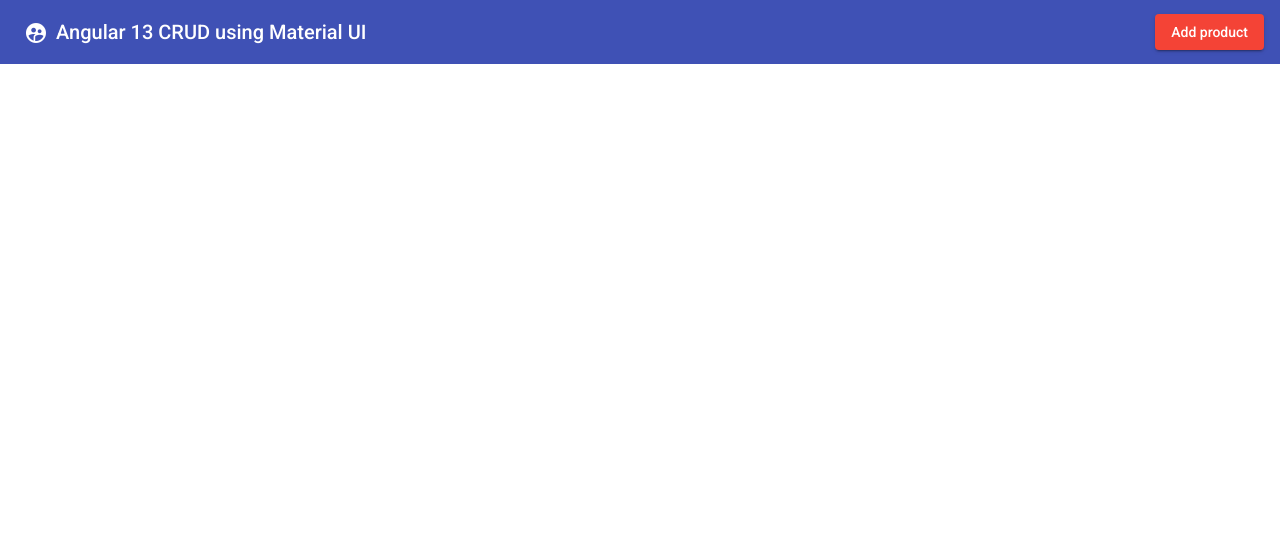
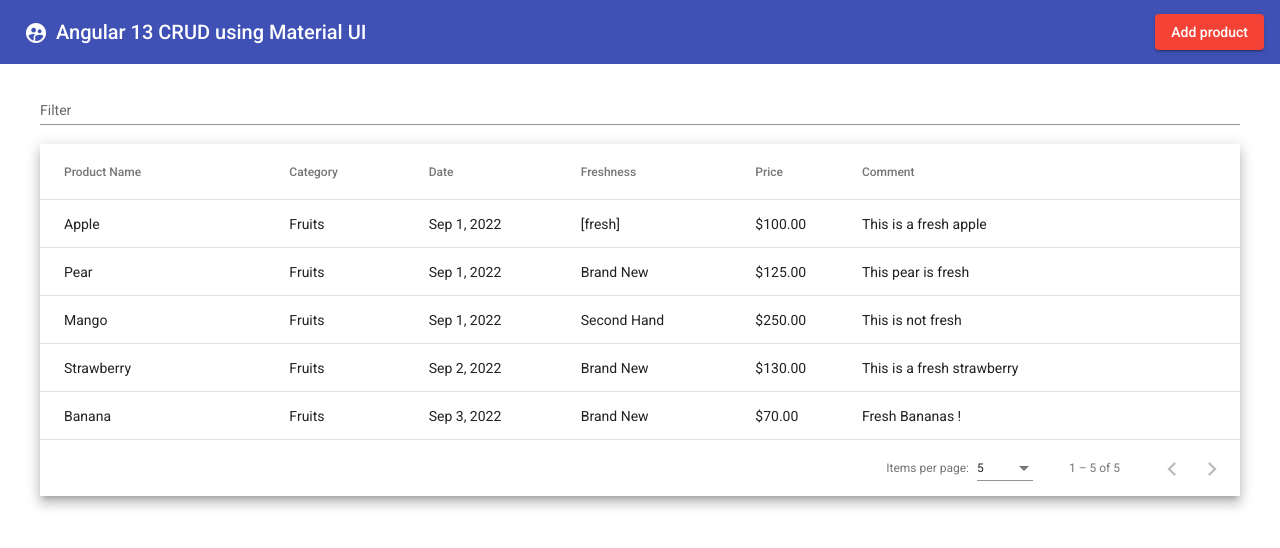
Before and after one commit to Karl911/angular-world-records, an Angular app: page / in a window 1280 px wide. Shown: the top 548 px of the page. Built offline with nearby package versions, Linux system fonts and the light colour scheme; data requests are answered from the project's data file.

Commit message:
Build table for products

```diff
--- a/db.json
+++ b/db.json
@@ -17,6 +17,33 @@
       "comment": "This pear is fresh",
       "date": "2022-09-01T22:00:00.000Z",
       "id": 2
+    },
+    {
+      "productName": "Mango",
+      "category": "Fruits",
+      "freshness": "Second Hand",
+      "price": 250,
+      "comment": "This is not fresh",
+      "date": "2022-09-01T22:00:00.000Z",
+      "id": 3
+    },
+    {
+      "productName": "Strawberry",
+      "category": "Fruits",
+      "freshness": "Brand New",
+      "price": 130,
+      "comment": "This is a fresh strawberry",
+      "date": "2022-09-02T22:00:00.000Z",
+      "id": 4
+    },
+    {
+      "productName": "Banana",
+      "category": "Fruits",
+      "freshness": "Brand New",
+      "price": 70,
+      "comment": "Fresh Bananas !",
+      "date": "2022-09-03T22:00:00.000Z",
+      "id": 5
     }
   ],
   "comments": [
--- a/src/app/app.component.html
+++ b/src/app/app.component.html
@@ -6,3 +6,63 @@
   <span class="example-spacer"></span>
   <button mat-raised-button color="warn" (click)="openDialog()">Add product</button>
 </mat-toolbar>
+
+<div class="container">
+  <div style="margin-top: 10px;">
+    <mat-form-field appearance="standard">
+      <mat-label>Filter</mat-label>
+      <input matInput (keyup)="applyFilter($event)" placeholder="Ex. Mia" #input>
+    </mat-form-field>
+
+    <div class="mat-elevation-z8">
+      <table mat-table [dataSource]="dataSource" matSort>
+
+        <!-- Product Name Column -->
+        <ng-container matColumnDef="productName">
+          <th mat-header-cell *matHeaderCellDef mat-sort-header> Product Name </th>
+          <td mat-cell *matCellDef="let row"> {{row.productName}} </td>
+        </ng-container>
+
+        <!-- Category Column -->
+        <ng-container matColumnDef="category">
+          <th mat-header-cell *matHeaderCellDef mat-sort-header> Category </th>
+          <td mat-cell *matCellDef="let row"> {{row.category}} </td>
+        </ng-container>
+
+        <!-- Date Column -->
+        <ng-container matColumnDef="date">
+          <th mat-header-cell *matHeaderCellDef mat-sort-header> Date </th>
+          <td mat-cell *matCellDef="let row"> {{row.date | date}} </td>
+        </ng-container>
+
+        <!-- Freshness Column -->
+        <ng-container matColumnDef="freshness">
+          <th mat-header-cell *matHeaderCellDef mat-sort-header> Freshness </th>
+          <td mat-cell *matCellDef="let row"> {{row.freshness}} </td>
+        </ng-container>
+
+        <!-- Price Column -->
+        <ng-container matColumnDef="price">
+          <th mat-header-cell *matHeaderCellDef mat-sort-header> Price </th>
+          <td mat-cell *matCellDef="let row"> {{row.price | currency}} </td>
+        </ng-container>
+
+        <!-- Comment Column -->
+        <ng-container matColumnDef="comment">
+          <th mat-header-cell *matHeaderCellDef mat-sort-header> Comment </th>
+          <td mat-cell *matCellDef="let row"> {{row.comment}} </td>
+        </ng-container>
+
+        <tr mat-header-row *matHeaderRowDef="displayedColumns"></tr>
+        <tr mat-row *matRowDef="let row; columns: displayedColumns;"></tr>
+
+        <!-- Row shown when there is no matching data. -->
+        <tr class="mat-row" *matNoDataRow>
+          <td class="mat-cell" colspan="4">No data matching the filter "{{input.value}}"</td>
+        </tr>
+      </table>
+
+      <mat-paginator [pageSizeOptions]="[5, 10, 25, 100]" aria-label="Select page of users"></mat-paginator>
+    </div>
+  </div>
+</div>
--- a/src/app/app.component.scss
+++ b/src/app/app.component.scss
@@ -1,3 +1,16 @@
 .example-spacer {
     flex: 1 1 auto;
   }
+table {
+  width: 100%;
+}
+
+.mat-form-field {
+  font-size: 14px;
+  width: 100%;
+}
+
+.container {
+  max-width: 1200px;
+  margin: 0 auto;
+}
--- a/src/app/app.component.ts
+++ b/src/app/app.component.ts
@@ -1,20 +1,54 @@
-import { Component } from '@angular/core';
+import { Component, OnInit, ViewChild } from '@angular/core';
 import { MatDialog, MAT_DIALOG_DATA } from '@angular/material/dialog';
 import { DialogComponent } from './dialog/dialog.component';
+import { ApiService } from './services/api.service';
+import { MatPaginator } from '@angular/material/paginator';
+import { MatSort } from '@angular/material/sort';
+import { MatTableDataSource, _MatTableDataSource } from '@angular/material/table';
 
 @Component({
   selector: 'app-root',
   templateUrl: './app.component.html',
   styleUrls: ['./app.component.scss']
 })
-export class AppComponent {
+export class AppComponent implements OnInit{
   title = 'angular-products';
-  constructor(private dialog : MatDialog) {
+  displayedColumns: string[] = ['productName', 'category', 'date', 'freshness', 'price','comment'];
+  dataSource!: MatTableDataSource<any >;
 
+  @ViewChild(MatPaginator) paginator!: MatPaginator;
+  @ViewChild(MatSort) sort!: MatSort;
+  constructor(private dialog : MatDialog, private api : ApiService) {
+
+  }
+  ngOnInit(): void {
+    this.getAllProducts();
   }
   openDialog() {
     this.dialog.open(DialogComponent, {
       width:'30%'
     });
   }
+
+  getAllProducts(){
+    this.api.getProduct()
+    .subscribe({
+      next:(res) => {
+        this.dataSource = new MatTableDataSource(res);
+        this.dataSource.paginator = this.paginator;
+        this.dataSource.sort = this.sort;
+      },
+      error:(err) =>{
+        alert("Error while fetching the records");
+      }
+    })
+  }
+  applyFilter(event: Event) {
+    const filterValue = (event.target as HTMLInputElement).value;
+    this.dataSource.filter = filterValue.trim().toLowerCase();
+
+    if (this.dataSource.paginator) {
+      this.dataSource.paginator.firstPage();
+    }
+  }
 }
--- a/src/app/dialog/dialog.component.ts
+++ b/src/app/dialog/dialog.component.ts
@@ -1,6 +1,7 @@
 import { Component, OnInit } from '@angular/core';
 import { FormGroup, FormBuilder, Validators  } from '@angular/forms';
 import { ApiService } from '../services/api.service';
+import { MatDialogRef  } from '@angular/material/dialog';
 
 @Component({
   selector: 'app-dialog',
@@ -11,7 +12,7 @@ export class DialogComponent implements OnInit {
 
   freshnessList = ["Brand New", "Second Hand", "Refurbished"];
   productForm !: FormGroup;
-  constructor(private formBuilder : FormBuilder, private api : ApiService ) { }
+  constructor(private formBuilder : FormBuilder, private api : ApiService, private dialogRef : MatDialogRef<DialogComponent>) { }
 
   ngOnInit(): void {
     this.productForm = this.formBuilder.group({
@@ -29,7 +30,9 @@ export class DialogComponent implements OnInit {
       this.api.postProduct(this.productForm.value)
       .subscribe({
         next:(res)=> {
-          alert("Product added successfully")
+          alert("Product added successfully");
+          this.productForm.reset();
+          this.dialogRef.close('save');
         },
         error:()=> {
           alert("Error while adding the product")
```
Also changed, not shown: src/app/app.module.ts (+8 -1 lines).
